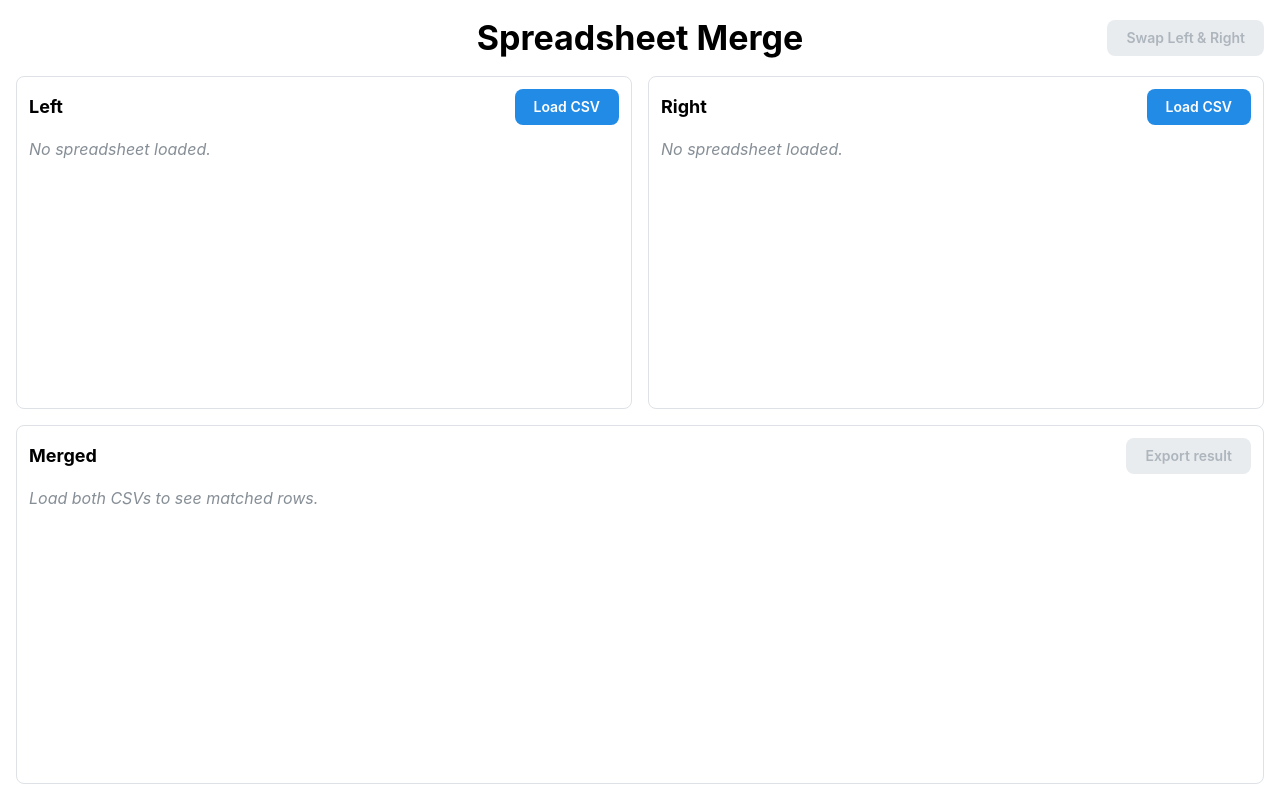
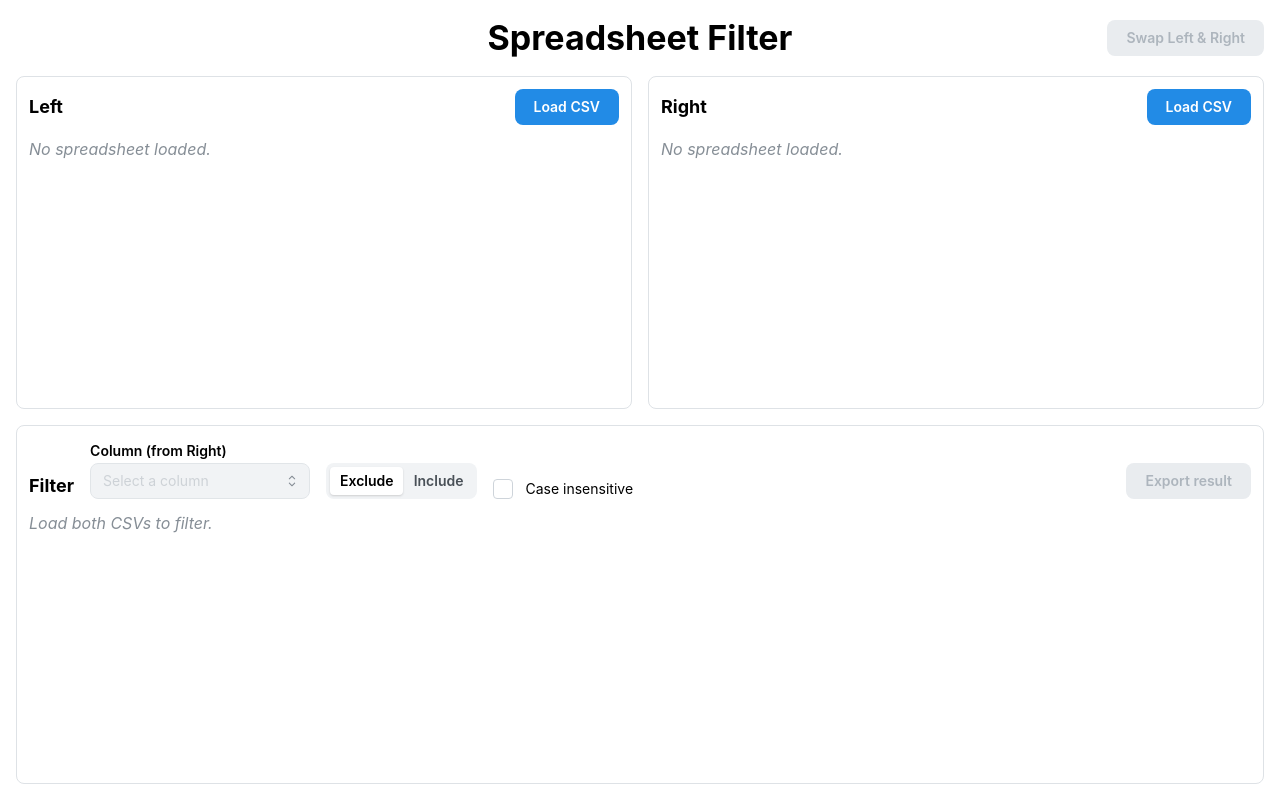
Before and after one commit to andrewtheguy/spreadsheet-app, a React (Vite) app: page / in a window 1280 px wide. Built offline with nearby package versions, Linux system fonts and the light colour scheme.

Commit message:
feat: implement filter and compare functionality with Rust backend integration

```diff
--- a/src/App.tsx
+++ b/src/App.tsx
@@ -3,9 +3,12 @@ import { invoke } from "@tauri-apps/api/core";
 import {
   Box,
   Button,
+  Checkbox,
   Group,
   Pagination,
   Paper,
+  Select,
+  SegmentedControl,
   Table,
   Text,
   Title,
@@ -14,6 +17,11 @@ import { notifications } from "@mantine/notifications";
 
 type CsvTable = { headers: string[]; rows: string[][] };
 type LoadedCsv = { table: CsvTable; path: string };
+
+// Mirrors `sheet_core::FilterMode` / `FilterOptions`. `exclude` drops left rows whose value
+// in the chosen column appears in the right's same-named column; `include` keeps only those.
+type FilterMode = "exclude" | "include";
+type FilterOptions = { mode: FilterMode; caseInsensitive: boolean };
 
 const ITEMS_PER_PAGE = 10;
 
@@ -202,38 +210,55 @@ function App() {
   const [rightPage, setRightPage] = useState(1);
 
   const [exporting, setExporting] = useState(false);
-  const [merged, setMerged] = useState<CsvTable | null>(null);
-  const [mergedPage, setMergedPage] = useState(1);
+  // The column to filter by, stored as its index (as a string) into the right table's
+  // headers — indices stay unique even when headers are empty or duplicated.
+  const [selectedColumn, setSelectedColumn] = useState<string | null>(null);
+  const [filterMode, setFilterMode] = useState<FilterMode>("exclude");
+  const [caseInsensitive, setCaseInsensitive] = useState(false);
+  const [filtered, setFiltered] = useState<CsvTable | null>(null);
+  const [filteredPage, setFilteredPage] = useState(1);
 
-  // The merge runs in the Rust `sheet-core` crate via the `merge_csv` command. Recompute
-  // it whenever either source table changes; a cancellation flag drops a stale response if
-  // the inputs change again before it resolves.
+  const columnIndex = selectedColumn === null ? null : Number(selectedColumn);
+  const columnValid =
+    columnIndex !== null &&
+    !!rightTable &&
+    columnIndex < rightTable.headers.length;
+
+  // The filter runs in the Rust `sheet-core` crate via the `filter_csv` command. Recompute
+  // it whenever the inputs change; a cancellation flag drops a stale response if the inputs
+  // change again before it resolves.
   useEffect(() => {
-    if (!leftTable || !rightTable) {
-      setMerged(null);
+    if (!leftTable || !rightTable || !columnValid) {
+      setFiltered(null);
       return;
     }
+    const options: FilterOptions = { mode: filterMode, caseInsensitive };
     let cancelled = false;
-    invoke<CsvTable>("merge_csv", { left: leftTable, right: rightTable })
+    invoke<CsvTable>("filter_csv", {
+      left: leftTable,
+      right: rightTable,
+      column: rightTable.headers[columnIndex],
+      options,
+    })
       .then((result) => {
         if (cancelled) return;
-        setMerged(result);
-        setMergedPage(1);
+        setFiltered(result);
+        setFilteredPage(1);
       })
       .catch((err) => {
         if (cancelled) return;
-        console.error("Failed to merge:", err);
+        console.error("Failed to filter:", err);
         notifications.show({
           color: "red",
-          title: "Merge failed",
+          title: "Filter failed",
           message: String(err),
         });
-        setMerged(null);
+        setFiltered(null);
       });
     return () => {
       cancelled = true;
     };
-  }, [leftTable, rightTable]);
+  }, [leftTable, rightTable, columnIndex, columnValid, filterMode, caseInsensitive]);
 
   async function loadCsv(
     setTable: (table: CsvTable) => void,
@@ -269,14 +294,17 @@ function App() {
     setRightPath(leftPath);
     setLeftPage(1);
     setRightPage(1);
+    // The column is chosen from the right table, which just changed — clear the selection.
+    setSelectedColumn(null);
+    setFilteredPage(1);
   }
 
   async function exportResult() {
-    if (!merged || merged.rows.length === 0) return;
+    if (!filtered || filtered.rows.length === 0) return;
     setExporting(true);
     try {
       // `save_csv` returns false when the user cancels the save dialog; nothing to do.
-      await invoke<boolean>("save_csv", { table: merged });
+      await invoke<boolean>("save_csv", { table: filtered });
     } catch (err) {
       console.error("Failed to export result:", err);
       notifications.show({
@@ -289,11 +317,16 @@ function App() {
     }
   }
 
-  const mergedCount = merged?.rows.length ?? 0;
+  const canExport = !!filtered && filtered.rows.length > 0;
+  const columnOptions =
+    rightTable?.headers.map((_, index) => ({
+      value: String(index),
+      label: displayHeaders(rightTable.headers)[index],
+    })) ?? [];
 
   return (
     // Plain flex column we fully control: a 100vh box whose two row regions (the source
-    // panels and the merged panel) each take half the remaining height with `minHeight: 0`
+    // panels and the filter panel) each take half the remaining height with `minHeight: 0`
     // so they shrink and scroll internally instead of overflowing the viewport.
     <Box
       style={{
@@ -307,7 +340,7 @@ function App() {
     >
       <Group justify="center" pos="relative">
         <Title order={1} ta="center">
-          Spreadsheet Merge
+          Spreadsheet Filter
         </Title>
         <Button
           variant="default"
@@ -362,37 +395,53 @@ function App() {
           flexDirection: "column",
         }}
       >
-        <Group justify="space-between" mb="sm">
-          <Group gap="xs">
+        <Group justify="space-between" mb="sm" wrap="nowrap" align="flex-end">
+          <Group gap="md" align="flex-end" wrap="wrap">
             <Title order={2} size="h4">
-              Merged
+              Filter
             </Title>
-            {merged && (
-              <Text c="dimmed" size="sm">
-                {mergedCount} {mergedCount === 1 ? "row" : "rows"}
-              </Text>
-            )}
+            <Select
+              label="Column (from Right)"
+              placeholder="Select a column"
+              data={columnOptions}
+              value={selectedColumn}
+              onChange={setSelectedColumn}
+              disabled={!rightTable}
+              size="sm"
+              w={220}
+              comboboxProps={{ withinPortal: true }}
+            />
+            <SegmentedControl
+              value={filterMode}
+              onChange={(value) => setFilterMode(value as FilterMode)}
+              data={[
+                { value: "exclude", label: "Exclude" },
+                { value: "include", label: "Include" },
+              ]}
+              size="sm"
+            />
+            <Checkbox
+              label="Case insensitive"
+              checked={caseInsensitive}
+              onChange={(event) => setCaseInsensitive(event.currentTarget.checked)}
+            />
           </Group>
-          <Button
-            onClick={exportResult}
-            loading={exporting}
-            disabled={mergedCount === 0}
-          >
+          <Button onClick={exportResult} loading={exporting} disabled={!canExport}>
             Export result
           </Button>
         </Group>
 
-        {merged && mergedCount > 0 ? (
+        {filtered ? (
           <CsvTableView
-            table={merged}
-            page={mergedPage}
-            onPageChange={setMergedPage}
+            table={filtered}
+            page={filteredPage}
+            onPageChange={setFilteredPage}
           />
         ) : (
           <Text c="dimmed" fs="italic">
             {leftTable && rightTable
-              ? "No left rows match the right CSV's first column."
-              : "Load both CSVs to see matched rows."}
+              ? "Pick a column from the Right CSV to filter the Left CSV."
+              : "Load both CSVs to filter."}
           </Text>
         )}
       </Paper>
```
Also changed, not shown: 3 other files (tests, documents, lock files or other folders).
